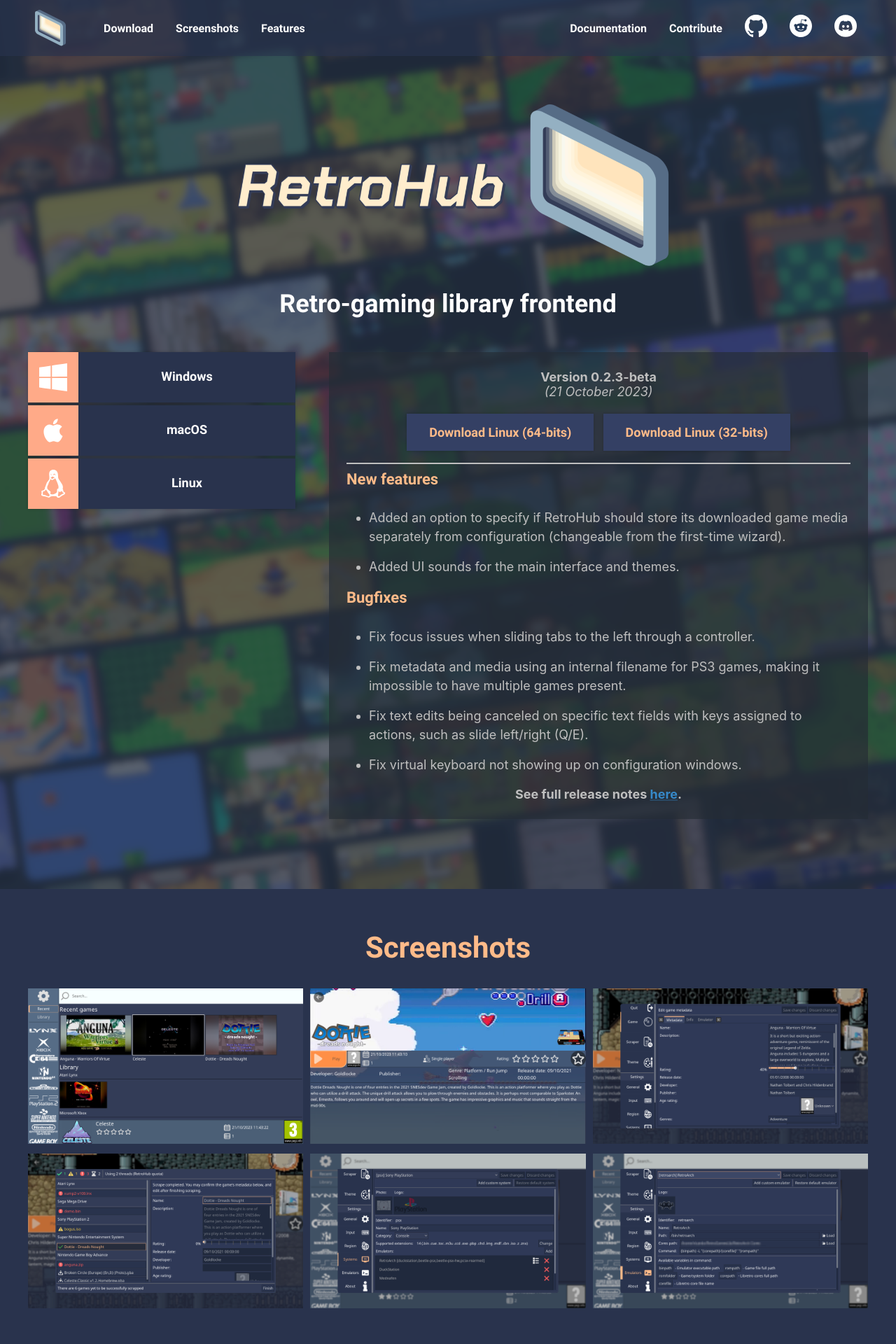
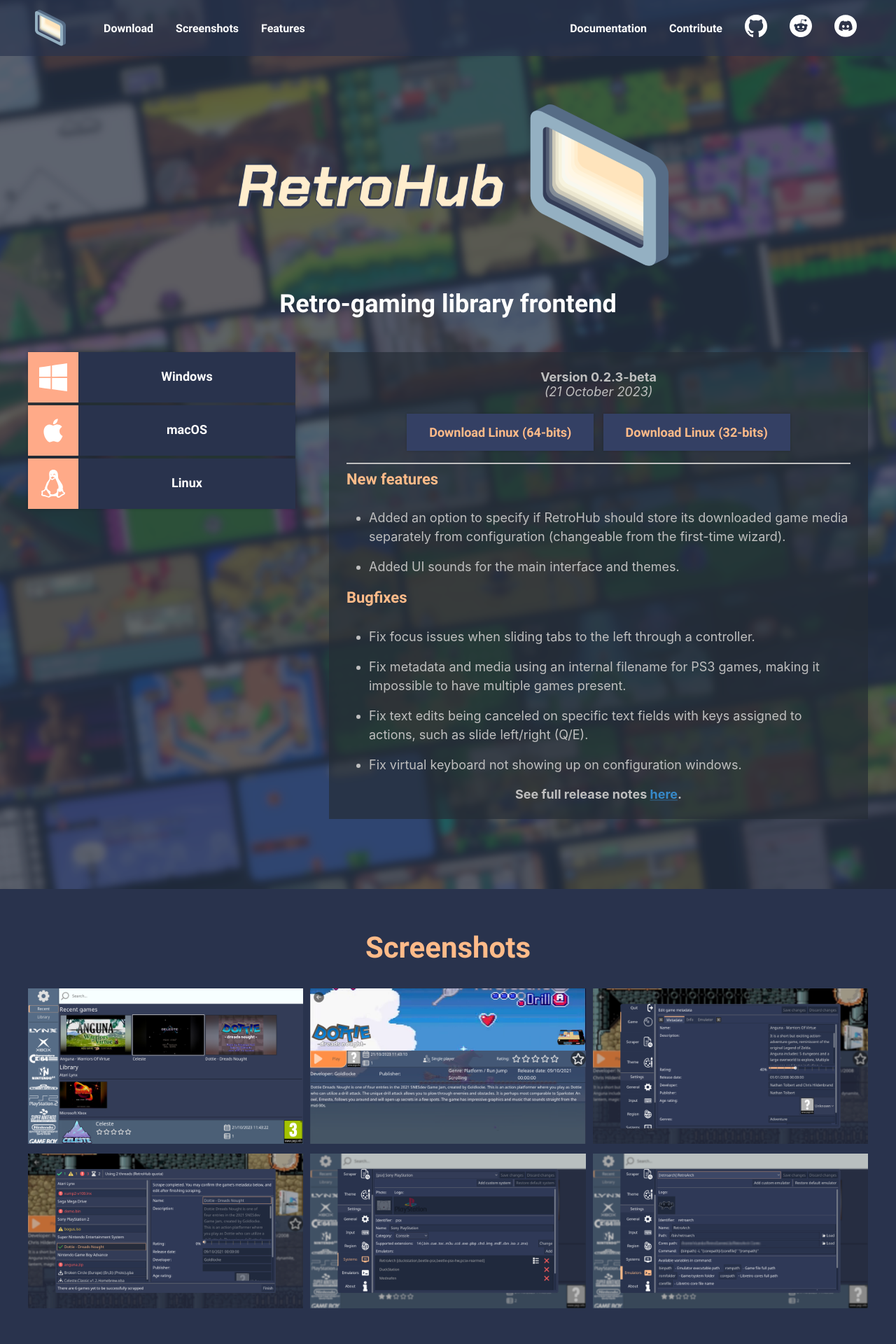
Before and after one commit to retrohub-org/retrohub-org.github.io, a Jekyll site: the page built from pages/home.html, in a window 1280 px wide. Shown: the top 1920 px of the page at 70% size. Built offline with Jekyll 4.4.1, drawn with Linux system fonts in a browser that asks for light colours.

Commit message:
Fix backgrounds image changing size on macOS download

```diff
--- a/assets/css/main.css
+++ b/assets/css/main.css
@@ -1093,11 +1093,11 @@
 }
 
 section.hero .background-image {
-  width: 100%;
+  width: 150%;
   height: 100%;
   position: absolute;
   opacity: 0.6;
-  background-position: center;
+  background-position: center top;
   background-repeat: no-repeat;
   background-blend-mode: darken;
   background-size: cover;
```
